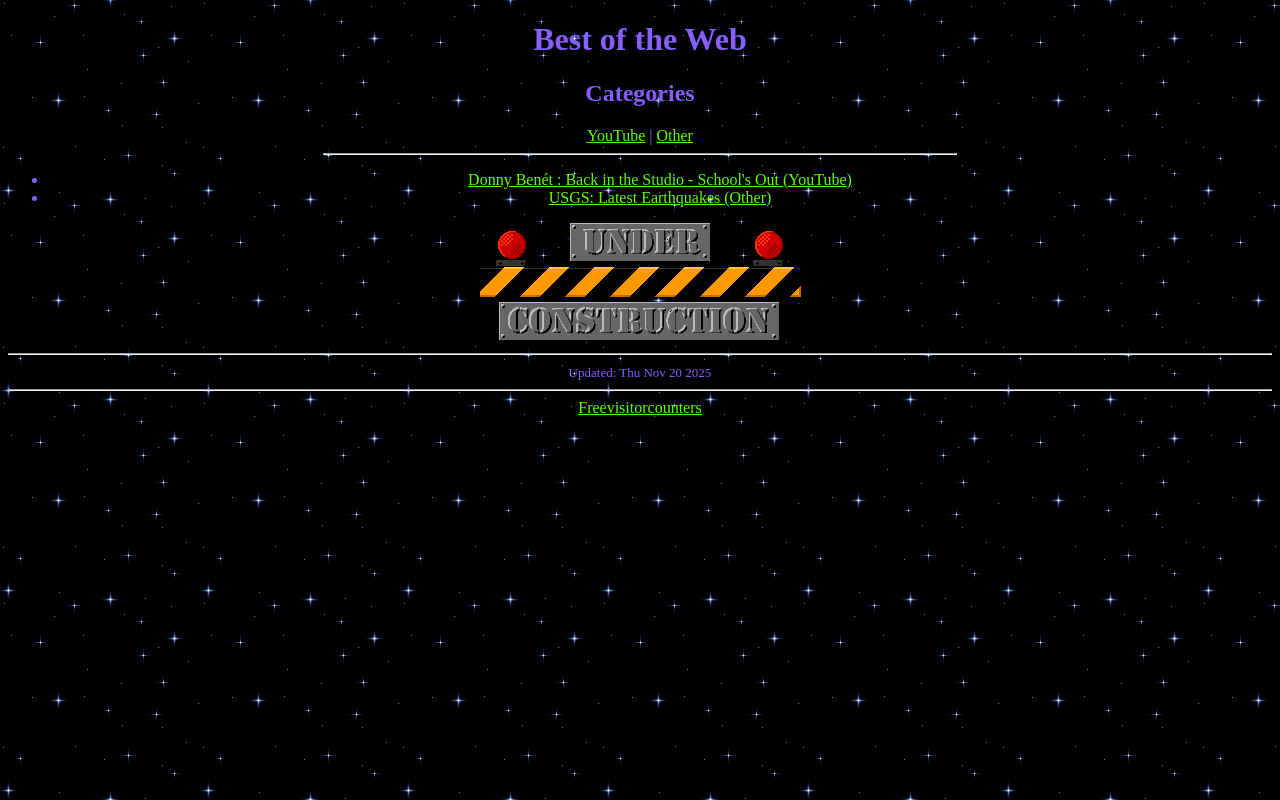
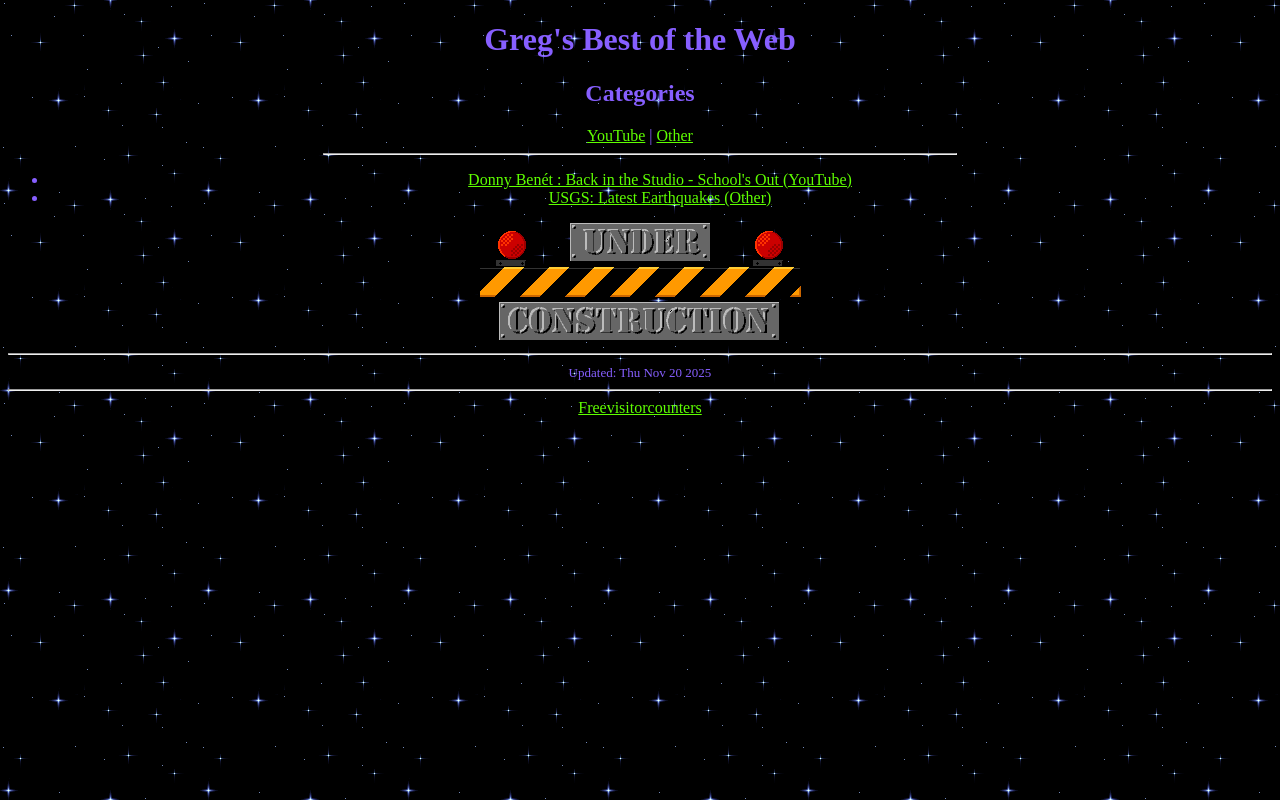
Before and after one commit to best-of-the-web/botw, a plain HTML site: page index.html in a window 1280 px wide. Drawn offline with Linux system fonts and the light colour scheme; a script that the page names is missing.

Commit message:
Update index.html

```diff
--- a/index.html
+++ b/index.html
@@ -6,7 +6,7 @@
 <body background="pics/bg-star-01.gif" bgcolor="#00000" text="#875fff" link="#5fff00" vlink="#660099" alink="#ff0000">
 
   <center>
-    <h1>Best of the Web</h1>
+    <h1>Greg's Best of the Web</h1>
     <h2>Categories</h2>
     <a href="https://best-of-the-web.netlify.app/youtube-links">YouTube</a>&nbsp;|
     <a href="https://best-of-the-web.netlify.app/other-links">Other</a>
```
